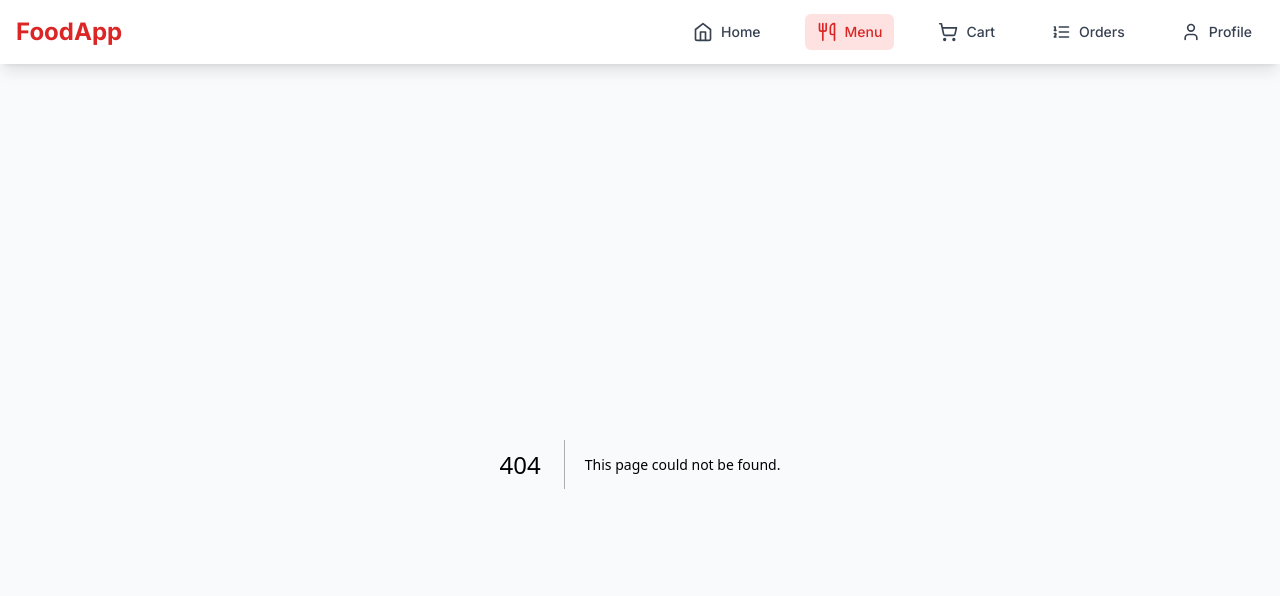
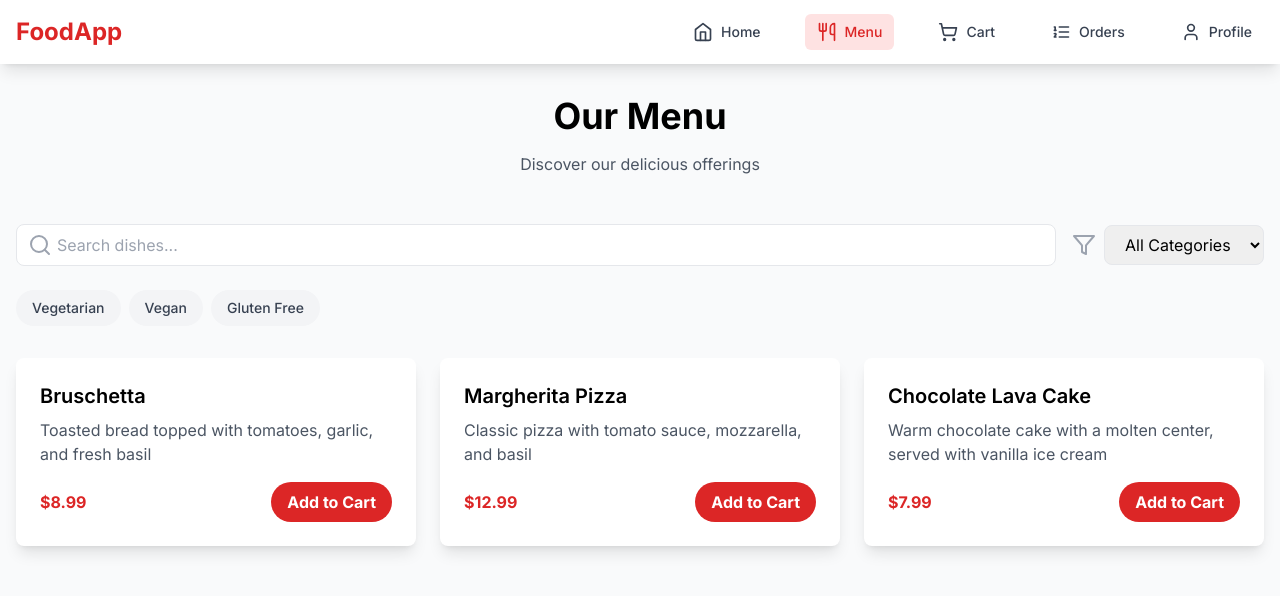
Before and after one commit to maheefaisal/Food-Ordering-App-nexjs, a Next.js app: page /menu in a window 1280 px wide. Before the commit this address had no page. Shown: the top 596 px of the page. Built offline with nearby package versions, Linux system fonts and the light colour scheme.

Commit message:
Menu page
Menu page

```diff
--- /dev/null
+++ b/app/menu/page.tsx
@@ -0,0 +1,154 @@
+'use client';
+
+import { useState } from 'react';
+import { Search, Filter } from 'lucide-react';
+
+// Sample data - replace with your actual data source
+const menuCategories = [
+  { id: 'appetizers', name: 'Appetizers' },
+  { id: 'main-courses', name: 'Main Courses' },
+  { id: 'desserts', name: 'Desserts' },
+  { id: 'beverages', name: 'Beverages' },
+];
+
+const dishes = [
+  {
+    id: 1,
+    name: 'Bruschetta',
+    description: 'Toasted bread topped with tomatoes, garlic, and fresh basil',
+    price: 8.99,
+    category: 'appetizers',
+    dietary: ['vegetarian'],
+  },
+  {
+    id: 2,
+    name: 'Margherita Pizza',
+    description: 'Classic pizza with tomato sauce, mozzarella, and basil',
+    price: 12.99,
+    category: 'main-courses',
+    dietary: ['vegetarian'],
+  },
+  {
+    id: 3,
+    name: 'Chocolate Lava Cake',
+    description: 'Warm chocolate cake with a molten center, served with vanilla ice cream',
+    price: 7.99,
+    category: 'desserts',
+    dietary: ['vegetarian'],
+  },
+  // Add more dishes as needed
+];
+
+const dietaryOptions = [
+  { id: 'vegetarian', name: 'Vegetarian' },
+  { id: 'vegan', name: 'Vegan' },
+  { id: 'gluten-free', name: 'Gluten Free' },
+];
+
+export default function MenuPage() {
+  const [searchQuery, setSearchQuery] = useState('');
+  const [selectedCategory, setSelectedCategory] = useState('all');
+  const [selectedDietary, setSelectedDietary] = useState<string[]>([]);
+
+  const filteredDishes = dishes.filter((dish) => {
+    const matchesSearch = dish.name.toLowerCase().includes(searchQuery.toLowerCase()) ||
+                         dish.description.toLowerCase().includes(searchQuery.toLowerCase());
+    const matchesCategory = selectedCategory === 'all' || dish.category === selectedCategory;
+    const matchesDietary = selectedDietary.length === 0 ||
+                          selectedDietary.some(diet => dish.dietary.includes(diet));
+
+    return matchesSearch && matchesCategory && matchesDietary;
+  });
+
+  return (
+    <div className="container mx-auto px-4 py-8">
+      {/* Header */}
+      <div className="text-center mb-12">
+        <h1 className="text-4xl font-bold mb-4">Our Menu</h1>
+        <p className="text-gray-600">Discover our delicious offerings</p>
+      </div>
+
+      {/* Search and Filter Section */}
+      <div className="mb-8">
+        <div className="flex flex-col md:flex-row gap-4 mb-6">
+          <div className="relative flex-grow">
+            <Search className="absolute left-3 top-1/2 transform -translate-y-1/2 text-gray-400" />
+            <input
+              type="text"
+              placeholder="Search dishes..."
+              className="w-full pl-10 pr-4 py-2 border rounded-lg focus:outline-none focus:ring-2 focus:ring-red-500"
+              value={searchQuery}
+              onChange={(e) => setSearchQuery(e.target.value)}
+            />
+          </div>
+          <div className="flex items-center space-x-2">
+            <Filter className="text-gray-400" />
+            <select
+              className="border rounded-lg px-4 py-2 focus:outline-none focus:ring-2 focus:ring-red-500"
+              value={selectedCategory}
+              onChange={(e) => setSelectedCategory(e.target.value)}
+            >
+              <option value="all">All Categories</option>
+              {menuCategories.map((category) => (
+                <option key={category.id} value={category.id}>
+                  {category.name}
+                </option>
+              ))}
+            </select>
+          </div>
+        </div>
+
+        {/* Dietary Filters */}
+        <div className="flex flex-wrap gap-2">
+          {dietaryOptions.map((option) => (
+            <button
+              key={option.id}
+              className={`px-4 py-2 rounded-full text-sm font-medium transition-colors ${
+                selectedDietary.includes(option.id)
+                  ? 'bg-red-600 text-white'
+                  : 'bg-gray-100 text-gray-700 hover:bg-gray-200'
+              }`}
+              onClick={() => {
+                setSelectedDietary(prev =>
+                  prev.includes(option.id)
+                    ? prev.filter(id => id !== option.id)
+                    : [...prev, option.id]
+                );
+              }}
+            >
+              {option.name}
+            </button>
+          ))}
+        </div>
+      </div>
+
+      {/* Menu Grid */}
+      <div className="grid grid-cols-1 md:grid-cols-2 lg:grid-cols-3 gap-6">
+        {filteredDishes.map((dish) => (
+          <div
+            key={dish.id}
+            className="bg-white rounded-lg shadow-lg overflow-hidden hover:shadow-xl transition-shadow duration-300"
+          >
+            <div className="p-6">
+              <h3 className="text-xl font-semibold mb-2">{dish.name}</h3>
+              <p className="text-gray-600 mb-4">{dish.description}</p>
+              <div className="flex justify-between items-center">
+                <span className="text-red-600 font-bold">${dish.price.toFixed(2)}</span>
+                <button className="bg-red-600 hover:bg-red-700 text-white font-bold py-2 px-4 rounded-full transition duration-300">
+                  Add to Cart
+                </button>
+              </div>
+            </div>
+          </div>
+        ))}
+      </div>
+
+      {/* No Results Message */}
+      {filteredDishes.length === 0 && (
+        <div className="text-center py-12">
+          <p className="text-gray-600 text-lg">No dishes found matching your criteria.</p>
+        </div>
+      )}
+    </div>
+  );
+}
```
